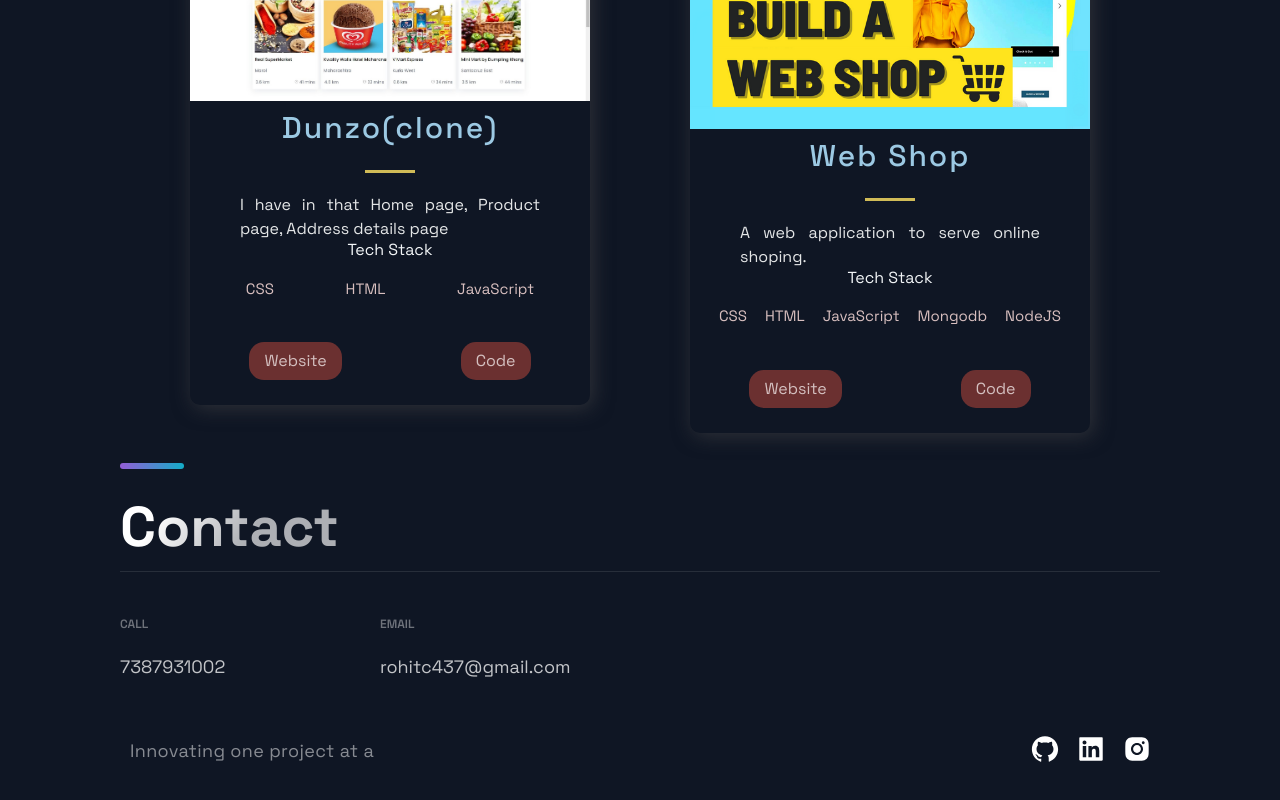
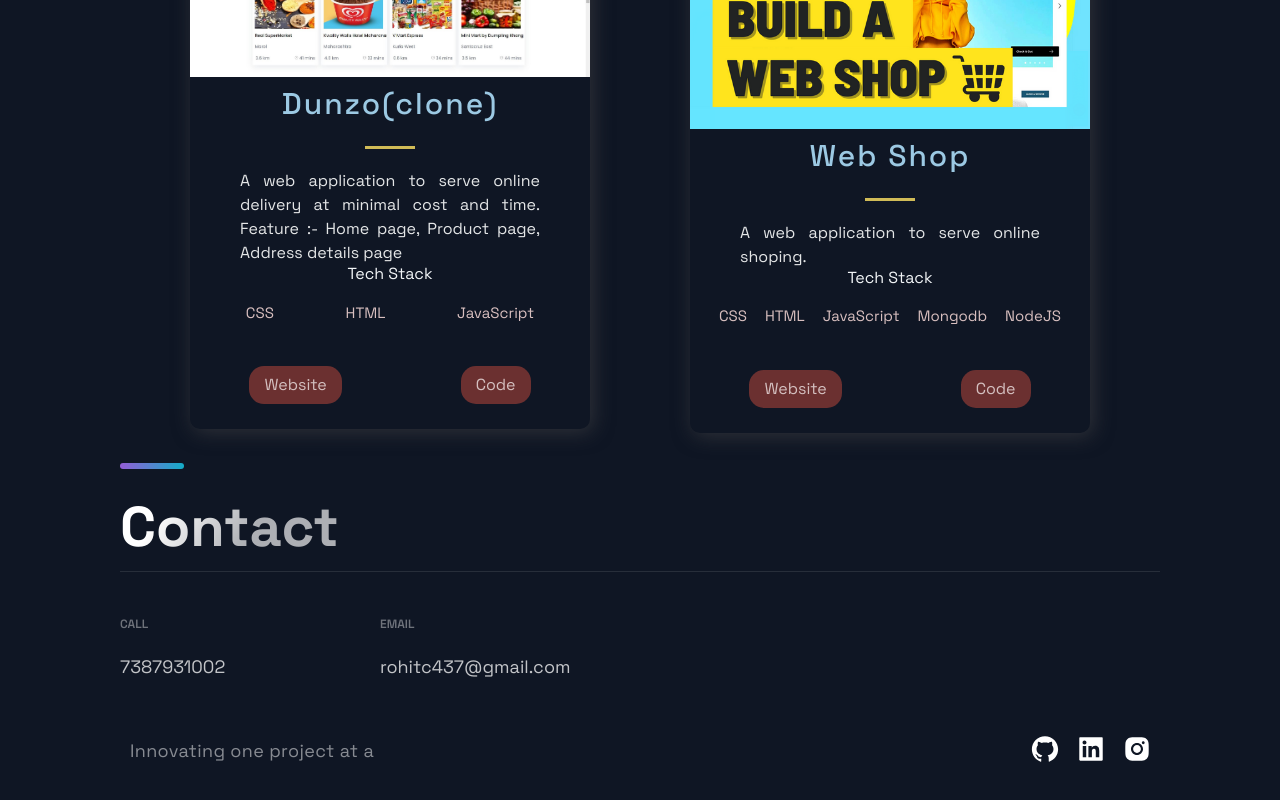
Before and after one commit to rohitc437/rohit-portfolio-3, a Next.js app: page / in a window 1280 px wide. Shown: the part 2157-2957 px from the top of the page. Built offline with nearby package versions, Linux system fonts and the light colour scheme.

Commit message:
changes 4

```diff
--- a/src/constants/constants.js
+++ b/src/constants/constants.js
@@ -1,7 +1,8 @@
 export const projects = [
   {
     title: "Dunzo(clone)",
-    description: "I have in that Home page, Product page, Address details page",
+    description:
+      "A web application to serve online delivery at minimal cost and time. Feature :- Home page, Product page, Address details page",
     image: "/images/1.jfif",
     tags: ["CSS", "HTML", "JavaScript"],
     source: "https://github.com/mayur8600/Dunzo",
@@ -20,8 +21,6 @@ export const projects = [
 ];
 
 export const TimeLineData = [
-  // { year: 2011, text: "SSC from K.S.K.New city high school,Dhule" },
-  // { year: 2014, text: "HSC from V.W.S. College,Dhule" },
   { year: 2017, text: "Bachelor of Computer Science,(B.sc)" },
   { year: 2020, text: "Master of computer science,(M.sc)" },
   { year: 2022, text: "MERN Stack From Masai Institute" },
```
